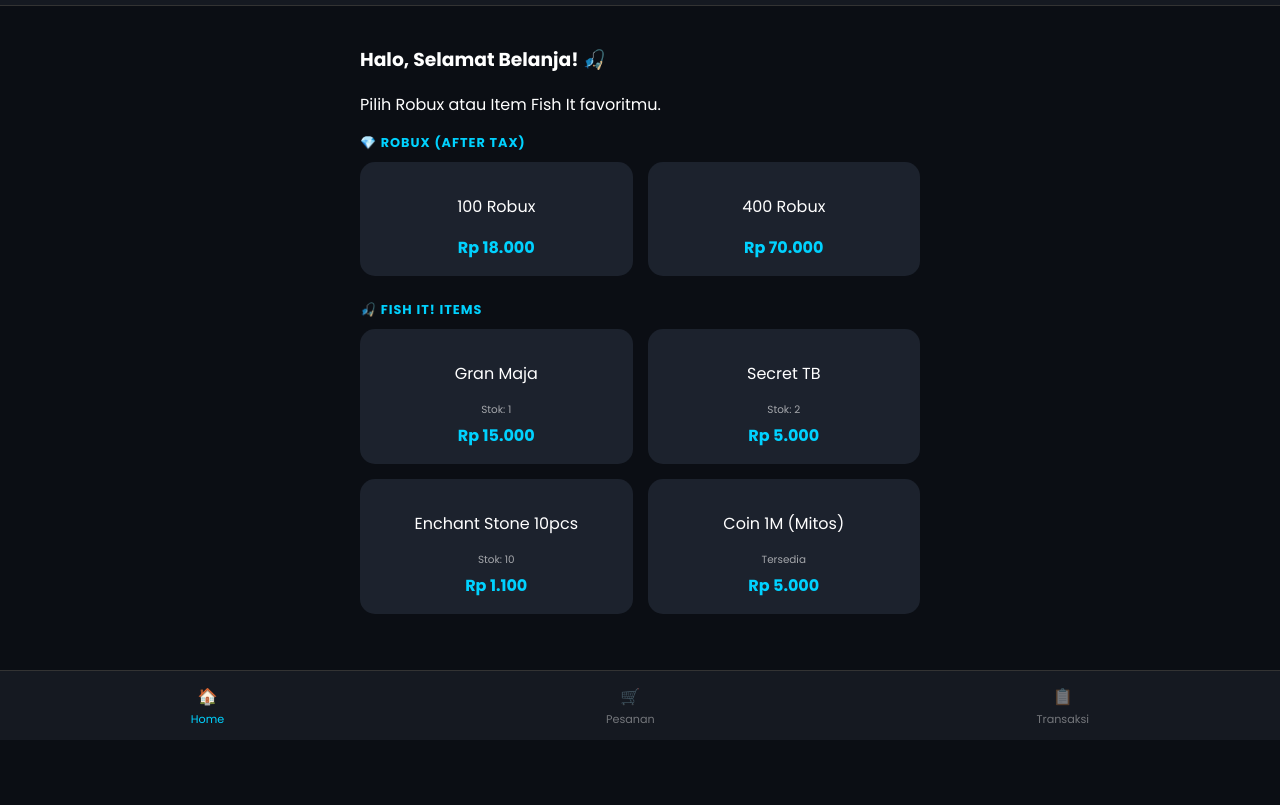
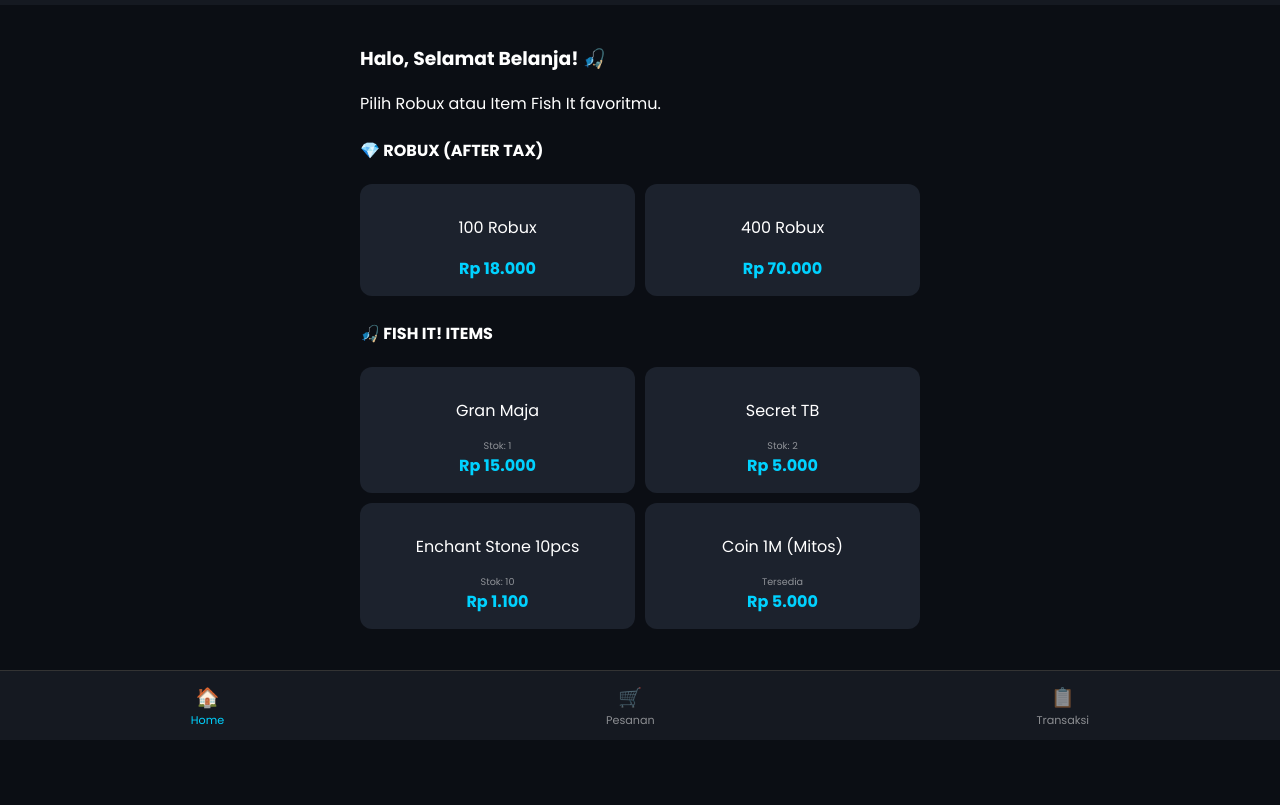
Before and after one commit to yasszz0909-ai/yass-store, a plain HTML site: page index.html in a window 1280 px wide. Shown: the part 60-865 px from the top of the page. Before the commit the page ends 800 px from the top, so only its background shows below. Drawn offline with Linux system fonts and the light colour scheme.

Commit message:
style.css

```diff
--- a/style.css
+++ b/style.css
@@ -1,40 +1,38 @@
 * { box-sizing: border-box; }
-body { background: #0b0e14; color: #fff; font-family: 'Poppins', sans-serif; margin: 0; }
-
-/* Header & Container */
-.app-header { display: flex; justify-content: space-between; padding: 20px; background: #151921; align-items: center; border-bottom: 1px solid #333; }
+body {
+    background: #0b0e14; color: #fff; font-family: 'Poppins', sans-serif;
+    margin: 0; overflow-x: hidden;
+}
+.app-header {
+    display: flex; justify-content: space-between; padding: 20px;
+    background: #151921; position: sticky; top: 0; z-index: 100;
+}
 .logo { font-weight: 700; color: #00d2ff; }
 .logo span { color: #fff; }
-.badge-status { font-size: 0.7rem; background: #25d366; color: #000; padding: 3px 10px; border-radius: 20px; font-weight: bold; }
-.container { padding: 20px; max-width: 600px; margin: auto; }
-
-/* Katalog Cards */
-.cat-label { font-size: 0.8rem; color: #00d2ff; letter-spacing: 1px; margin-bottom: 10px; }
-.grid-produk { display: grid; grid-template-columns: 1fr 1fr; gap: 15px; }
-.card { background: #1c222d; padding: 15px; border-radius: 15px; text-align: center; border: 1px solid transparent; cursor: pointer; transition: 0.2s; }
-.card:active { transform: scale(0.95); border-color: #00d2ff; }
-.price { color: #00d2ff; font-weight: bold; display: block; margin-top: 5px; }
-.stok { font-size: 0.65rem; opacity: 0.6; display: block; }
-
-/* Pesanan & Counter */
-.page { display: none; animation: fadeIn 0.3s ease; }
-.page.active { display: block; }
+.container {
+    padding: 20px; max-width: 600px; margin: auto;
+    padding-bottom: 120px; min-height: 100vh;
+}
+.page { display: none; }
+.page.active { display: block; animation: fadeIn 0.3s ease; }
 @keyframes fadeIn { from { opacity: 0; } to { opacity: 1; } }
-.glass-card { background: #151921; padding: 20px; border-radius: 20px; border: 1px solid rgba(255,255,255,0.05); }
-.main-input { width: 100%; padding: 12px; margin: 10px 0; border-radius: 10px; background: #0b0e14; border: 1px solid #333; color: #fff; }
-.item-summary-box { display: flex; justify-content: space-between; align-items: center; margin: 20px 0; }
-.counter { display: flex; align-items: center; background: #0b0e14; border-radius: 8px; border: 1px solid #333; }
-.counter button { background: none; border: none; color: #00d2ff; padding: 8px 15px; font-size: 1.2rem; cursor: pointer; }
-.counter span { width: 30px; text-align: center; font-weight: bold; }
-
-/* Bottom Nav */
-.bottom-nav { position: fixed; bottom: 0; width: 100%; height: 70px; background: #151921; display: flex; justify-content: space-around; align-items: center; border-top: 1px solid #333; }
-.nav-item { text-align: center; opacity: 0.4; color: #fff; cursor: pointer; transition: 0.3s; }
+.grid-produk { display: grid; grid-template-columns: 1fr 1fr; gap: 10px; }
+.card { background: #1c222d; padding: 15px; border-radius: 12px; text-align: center; cursor: pointer; }
+.price { color: #00d2ff; font-weight: bold; display: block; }
+.stok { font-size: 0.6rem; opacity: 0.5; display: block; }
+.bottom-nav {
+    position: fixed; bottom: 0; width: 100%; height: 70px;
+    background: #151921; display: flex; justify-content: space-around;
+    align-items: center; border-top: 1px solid #333; z-index: 1000;
+}
+.nav-item { text-align: center; opacity: 0.5; font-size: 1.2rem; cursor: pointer; color: #fff; }
 .nav-item.active { opacity: 1; color: #00d2ff; }
-.nav-item span { display: block; font-size: 0.7rem; margin-top: 2px; }
-
-/* Lainnya */
-.total-area { text-align: center; margin: 20px 0; border-top: 1px solid #333; padding-top: 15px; }
-.info-transfer { font-size: 0.7rem; color: #ff9800; background: rgba(255, 152, 0, 0.1); padding: 10px; border-radius: 10px; border-left: 3px solid #ff9800; margin-bottom: 15px; }
-.btn-primary { width: 100%; padding: 15px; background: #00d2ff; border: none; border-radius: 12px; font-weight: 700; cursor: pointer; }
-.history-card { background: #1c222d; padding: 15px; border-radius: 12px; margin-bottom: 12px; border-left: 4px solid #00d2ff; font-size: 0.8rem; }
+.nav-item span { display: block; font-size: 0.7rem; }
+.glass-card { background: #151921; padding: 20px; border-radius: 15px; }
+.main-input { width: 100%; padding: 10px; margin: 10px 0; background: #0b0e14; border: 1px solid #333; color: #fff; border-radius: 8px; }
+.counter { display: flex; align-items: center; background: #0b0e14; border-radius: 5px; }
+.counter button { background: none; border: none; color: #00d2ff; padding: 5px 15px; font-size: 1.2rem; cursor: pointer; }
+.item-summary-box { display: flex; justify-content: space-between; align-items: center; margin: 15px 0; }
+.btn-primary { width: 100%; padding: 15px; background: #00d2ff; color: #000; font-weight: bold; border: none; border-radius: 10px; cursor: pointer; }
+.info-transfer { font-size: 0.7rem; color: #ff9800; margin-bottom: 10px; text-align: center; }
+.history-card { background: #1c222d; padding: 10px; border-radius: 10px; margin-bottom: 10px; border-left: 3px solid #00d2ff; }
```
